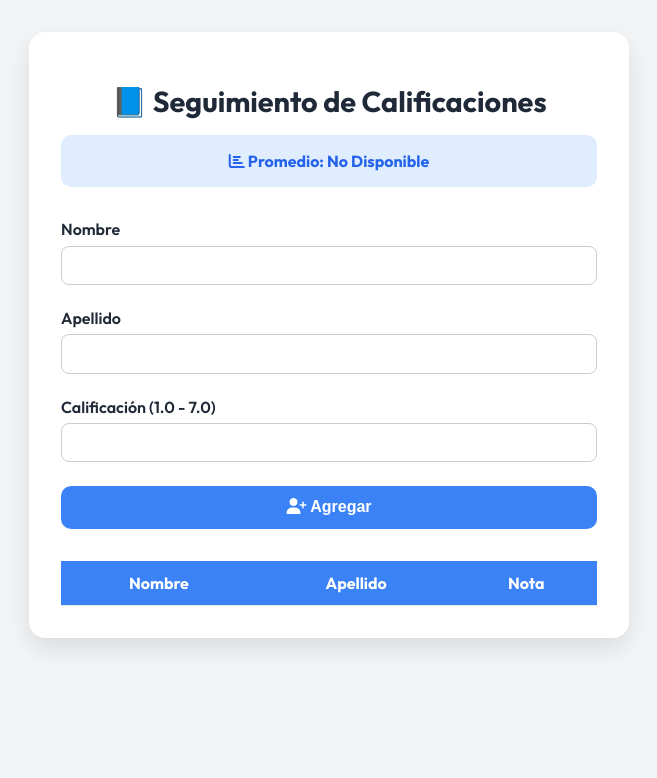
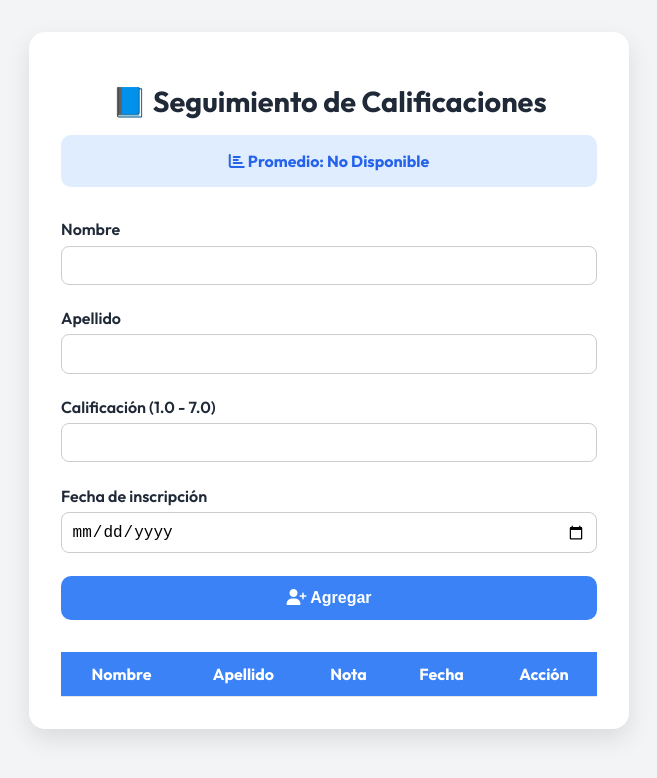
Before and after one commit to Eskisofrenico/Tarea, a plain HTML site: page index.html in a window 1280 px wide. Shown: the whole page, without its empty margins (311-968 px from the left). Drawn offline with Linux system fonts and the light colour scheme.

Commit message:
Update index.html

```diff
--- a/index.html
+++ b/index.html
@@ -36,6 +36,12 @@
         <span class="error" id="error-nota"></span>
       </div>
 
+      <div class="input-group">
+        <label for="fecha">Fecha de inscripción</label>
+        <input type="date" name="fecha" id="fecha">
+        <span class="error" id="error-fecha"></span>
+      </div>
+
       <button type="submit"><i class="fas fa-user-plus"></i> Agregar</button>
     </form>
 
@@ -46,6 +52,8 @@
             <th>Nombre</th>
             <th>Apellido</th>
             <th>Nota</th>
+            <th>Fecha</th>
+            <th>Acción</th>
           </tr>
         </thead>
         <tbody id="tabla-estudiantes"></tbody>
```
